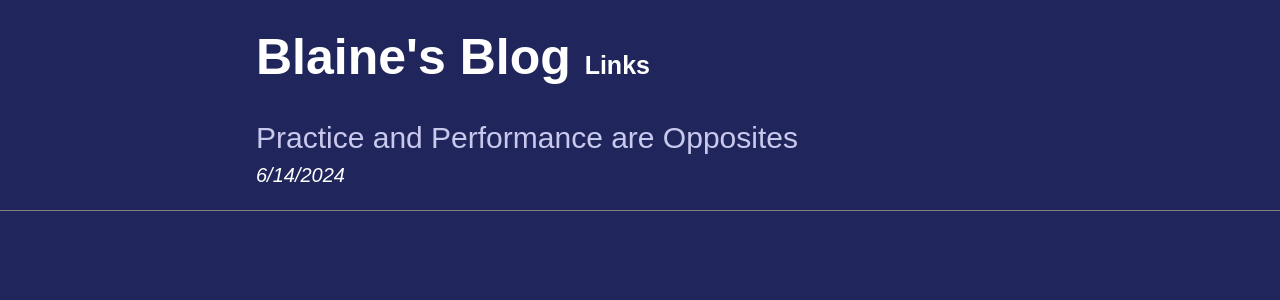
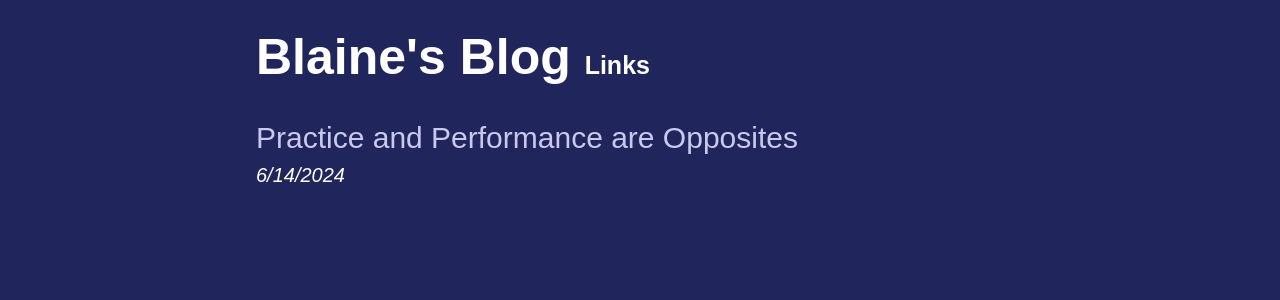
Before and after one commit to BlaineOb/Blaine-Blog, a SvelteKit app: page / in a window 1280 px wide. Shown: the top 300 px of the page. Built offline with nearby package versions, Linux system fonts and the light colour scheme.

Commit message:
remove footer

```diff
--- a/src/app.css
+++ b/src/app.css
@@ -68,9 +68,3 @@ p, h1, h2, h3, h4, h5, h6 {
 a{
     color: hsl(208, 77%, 47%);
 }
-
-footer {
-    border-top: 1px solid grey;
-    height: 70px;
-    width: 100%;
-}
--- a/src/app.html
+++ b/src/app.html
@@ -9,5 +9,4 @@
 	<body data-sveltekit-preload-data="hover">
 		<div style="display: contents">%sveltekit.body%</div>
 	</body>
-	<footer></footer>
 </html>
```
